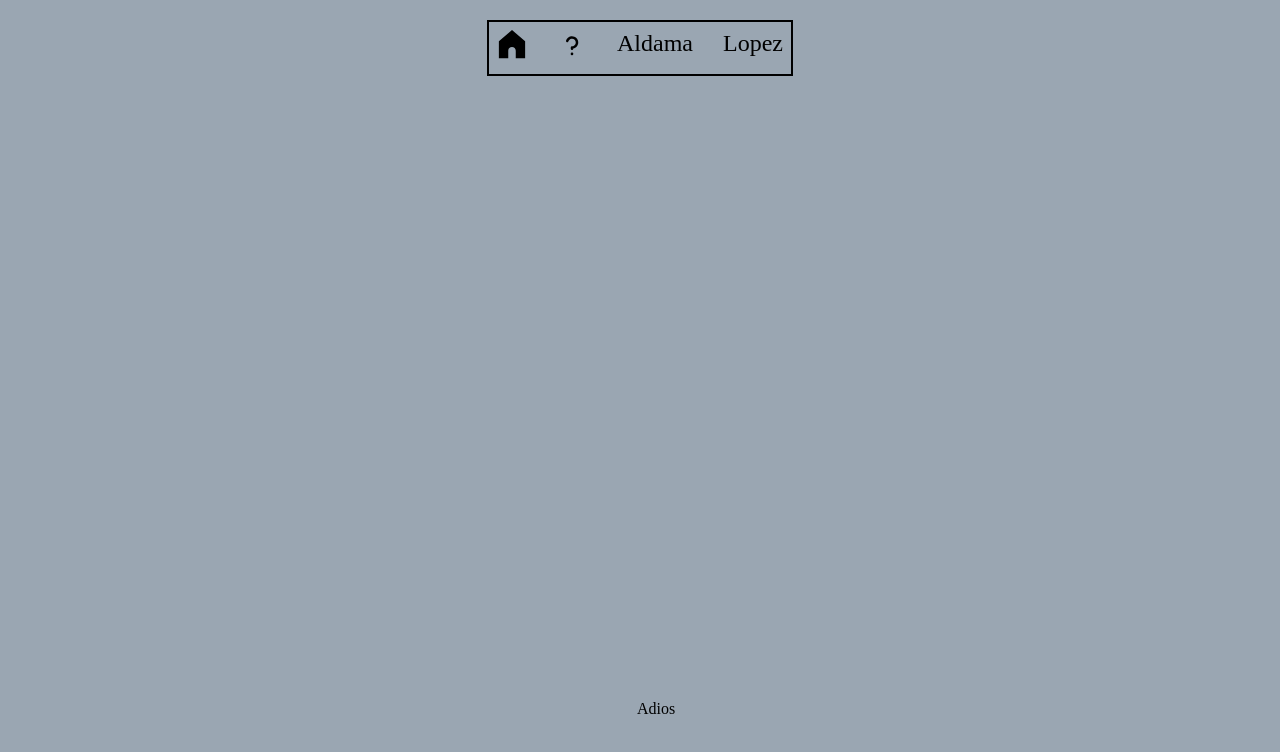
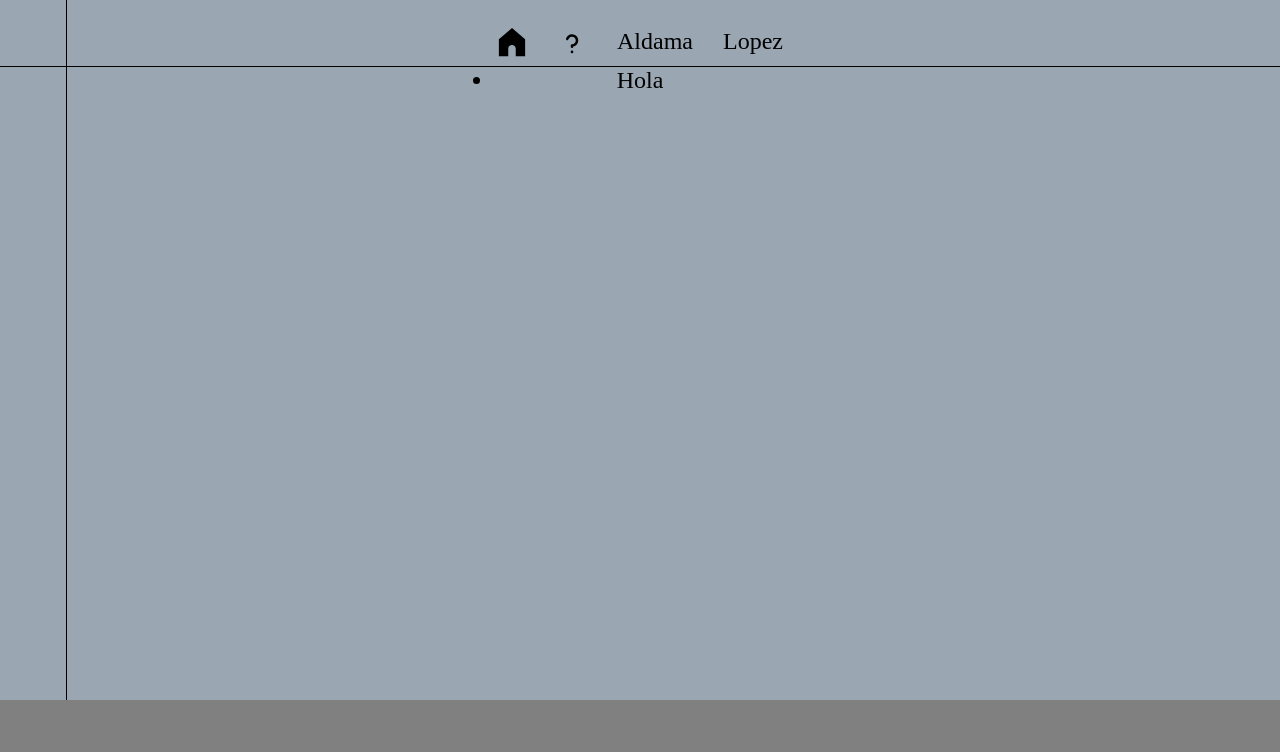
Before and after one commit to Aldama08/React, a React (Vite) app in the folder Project/00-Tickets/: page / in a window 1280 px wide. Shown: the top 752 px of the page. Built offline with nearby package versions, Linux system fonts and the light colour scheme.

Commit message:
Por terminar: 10000001

```diff
--- a/Project/00-Tickets/src/App.jsx
+++ b/Project/00-Tickets/src/App.jsx
@@ -5,11 +5,8 @@
        <html>
         <body>
             <header>
-                <nav>
-
-                </nav>
-                <ul>
-                    <li>
+                <ul className="headUl">
+                    <li className="headLi">
                         <a href="https://www.facebook.com/" title="Facebook" target="_blank">
                         <svg width="30px" height="30px" viewBox="0 0 16 16" fill="none" xmlns="http://www.w3.org/2000/svg">
                         <path d="M1 6V15H6V11C6 9.89543 6.89543 9 8 9C9.10457 9 10 9.89543 10 11V15H15V6L8 0L1 6Z" fill="#000000"/>
@@ -17,7 +14,7 @@
                         </a>
 
                     </li>
-                    <li>
+                    <li className="headLi">
                         <a href="https://www.x.com/" title="X" target="_blank">
                         <svg width="30px" height="30px" viewBox="0 0 24 24" fill="none" xmlns="http://www.w3.org/2000/svg">
                         <g id="Warning / Help">
@@ -26,13 +23,37 @@
                         </svg>
                         </a>
                     </li>
-                    <li>Aldama</li>
-                    <li>Lopez</li>
+                    <li className="headLi">Aldama</li>
+                    <li className="headLi">Lopez</li>
                 </ul>
+                <nav>
+                    <ul>
+                        <li>
+                            Hola
+                        </li>
+                    </ul>
+                </nav>
+
             </header>
 
+            <div className="Vertical">
+            </div>
+
+            <div className="Horizontal">
+
+            </div>
+            <div className="footerHorizontal">
+
+            </div>
+
             <footer>
-                Adios
+                <div className="divFooter">
+                    <ul className="ulFooter">
+                        <li className="liFooter">
+                            <a href=""></a>
+                        </li>
+                    </ul>
+                </div>
             </footer>
 
         </body>
--- a/Project/00-Tickets/src/Footer.css
+++ /dev/null
@@ -1,7 +0,0 @@
-footer, hr{
-    width: 100%;
-    height: 100px;
-    position: absolute;
-    bottom: 0;
-    text-align: center;
-}
--- /dev/null
+++ b/Project/00-Tickets/src/Styles/Footer.css
@@ -0,0 +1,21 @@
+footer, hr{
+    width: 100%;
+    height: 100px;
+    position: absolute;
+    bottom: 0;
+    text-align: center;
+    background-color: gray;
+}
+
+ul.ulFooter{
+    list-style: none;
+}
+
+.footerHorizontal{
+    position: absolute;
+    width: 100%;
+    height: 0.5px;
+    bottom: 66px;
+    left: 0;
+    background-color: black;
+}
--- a/Project/00-Tickets/src/Header.css
+++ b/Project/00-Tickets/src/Styles/Header.css
@@ -1,28 +1,23 @@
-header{
-    font-family: 'Times New Roman', Times, serif;
-    font-size: x-large;
-    /* width: 100%; Ventana (caja) */
-    margin-top: 20px auto;
-    background-color: transparent;
-    border: 2px solid black;
-    padding: 5px;
-    width: fit-content; /* Ajusta automáticamente el ancho al contenido */
-    text-align: center; /* Asegura que el texto esté centrado dentro del header */
-}
+* {
+    margin: 0;
+    padding: 0;
+    box-sizing: border-box;
+} /* Formatea todo el html */
+
+
 
 header {
     font-family: 'Times New Roman', Times, serif;
     font-size: x-large;
     margin: 20px auto; /* Centrar horizontalmente */
     background-color: transparent;
-    border: 2px solid black;
+    /* border: 0.5px solid black; */
     padding: 5px;
     width: fit-content; /* Ajusta automáticamente el ancho al contenido */
     text-align: center; /* Asegura que el texto esté centrado dentro del header */
 }
 
-
-ul{
+.headUl{
     list-style: none; /* Quita los puntos de la lista */
     display: flex; /* Flex para hacerlo en horizontal */
     justify-content: center; /* lo ponemos centrado */
@@ -31,7 +26,25 @@
     margin: 0; /* Margen 0 */
 }
 
-li{
+.headLi{
     display: inline-block;
     padding: 3px;
 }
+
+.Horizontal{
+    position: absolute;
+    width: 100%;
+    height: 0.5px;
+    top: 66px;
+    left: 0;
+    background-color: black;
+}
+
+.Vertical{
+    position: absolute;
+    width: 1px;
+    height: 100%;
+    top: 0;
+    left: 66px;
+    background-color: black;
+}
```
Also changed, not shown: Project/00-Tickets/src/main.jsx (+4 -3 lines), Project/00-Tickets/src/Styles/Body.css (renamed from Project/00-Tickets/src/Body.css).
